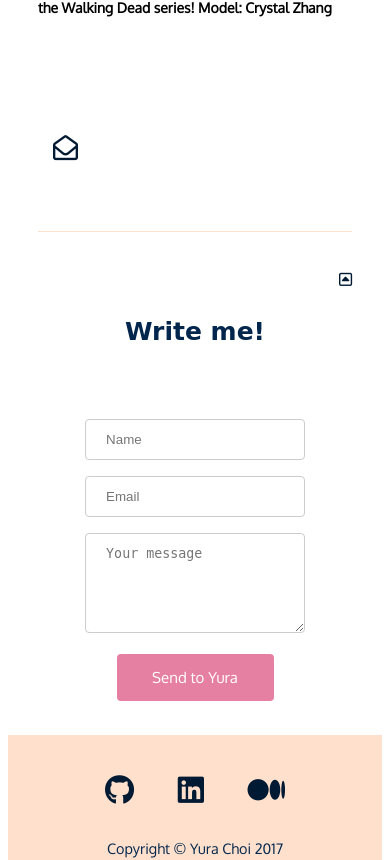
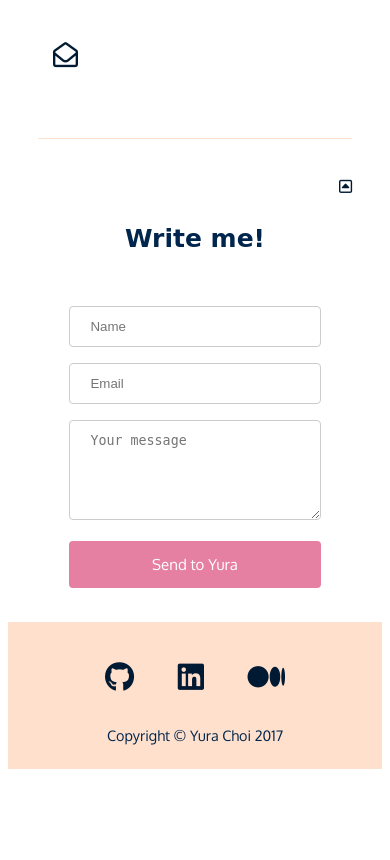
Before and after one commit to yuralala8/portfolio, a PHP site: page /index.html in a window 390 px wide. Shown: the part 5640-6500 px from the top of the page. After the commit the page ends 6409 px from the top, so only its background shows below. Run offline with PHP 8.4, Linux system fonts and the light colour scheme; some libraries are stand-ins or nearby versions; some web fonts are replaced.

Commit message:
made changes to responsive design

```diff
--- a/css/index.css
+++ b/css/index.css
@@ -515,6 +515,7 @@ a:active {
 
 	  .para {
 	  	width: 100%;
+	  	font-size: 14px;
 	  }
 
 	  .project {
@@ -549,7 +550,7 @@ a:active {
 
 		.quote {
 			font-size: 25px;
-			padding-bottom: 40px;
+			padding-bottom: 20px;
 		}
 
 	  .profile-title {
@@ -601,15 +602,19 @@ a:active {
 	  }
 
 	  input[type=text], select {
-	  	width:70%;
+	  	width:80%;
 	  }
 
 	  input[type=email], select{
-	  	width:70%;
+	  	width:80%;
 	  }
 
 	  textarea, select {
-	  	width: 70%;
+	  	width:80%;
+	  }
+
+	  input[type=submit] {
+	  	width: 80%;
 	  }
 
 }
```
